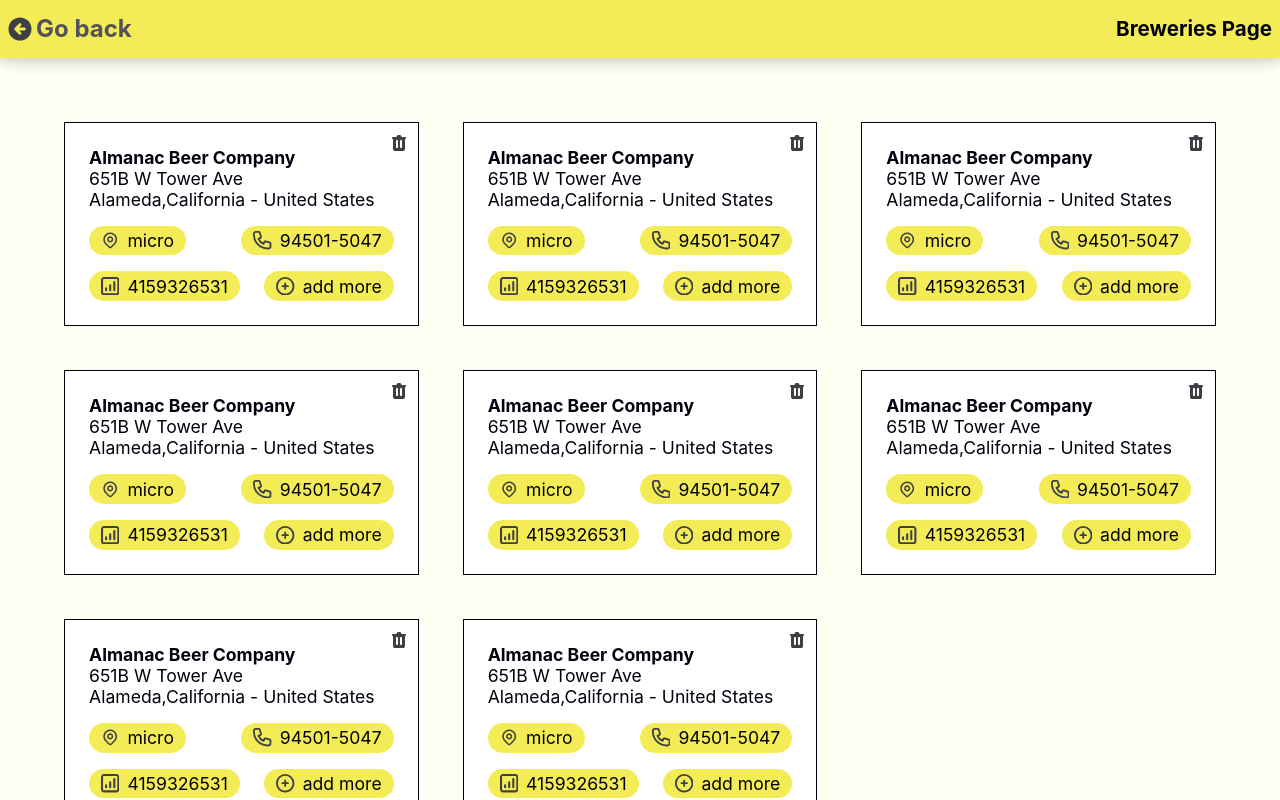
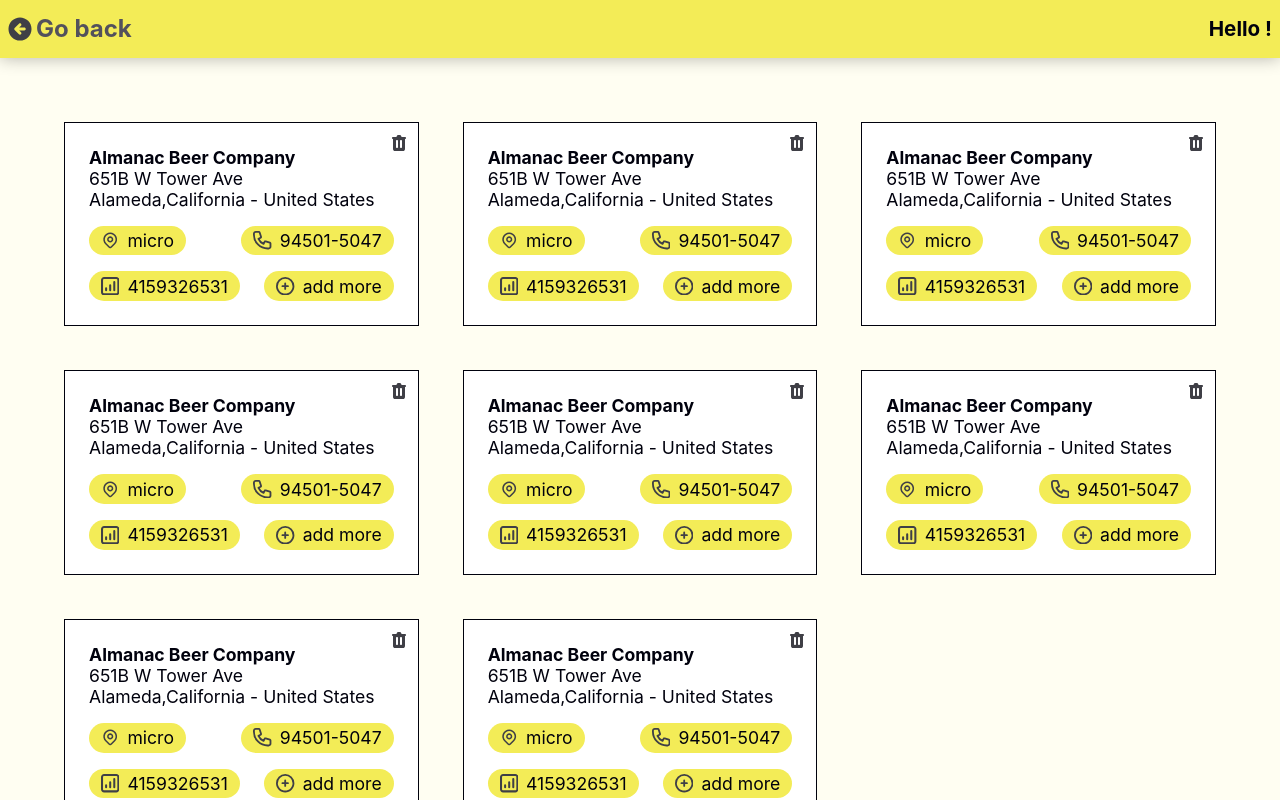
Before and after one commit to BrenoMaia98/BEES-project, a React (Create React App) app: page /breweries in a window 1280 px wide. Built offline with nearby package versions, Linux system fonts and the light colour scheme; the HTML template or start-up script is replaced by a standard one.

Commit message:
added username to Context

```diff
--- a/src/global/GlobalContext.tsx
+++ b/src/global/GlobalContext.tsx
@@ -1,23 +1,34 @@
 /* eslint-disable @typescript-eslint/no-empty-function */
 import React, { useContext, useMemo, useState } from 'react';
 
-const defaultValues = {
+type MyGlobalContextValue = {
+  globalTheme: 'light' | 'dark';
+  toggleTheme: () => void;
+  userName: string;
+  setUserName: (param: string) => void;
+};
+
+const defaultValues: MyGlobalContextValue = {
   globalTheme: 'light',
   toggleTheme: () => {},
+  userName: '',
+  setUserName: (name: string) => {},
 };
 
-const MyGlobalContext = React.createContext(defaultValues);
+const MyGlobalContext =
+  React.createContext<MyGlobalContextValue>(defaultValues);
 
 export const GlobalContextProvider: React.FC = ({ children }) => {
   const [globalTheme, setGlobalTheme] = useState<'light' | 'dark'>('light');
+  const [userName, setUserName] = useState('');
 
   const toggleTheme = () => {
     setGlobalTheme(globalTheme === 'light' ? 'dark' : 'light');
   };
 
   const contextValues = useMemo(
-    () => ({ globalTheme, toggleTheme }),
-    [toggleTheme, globalTheme]
+    () => ({ globalTheme, toggleTheme, userName, setUserName }),
+    [globalTheme, userName]
   );
 
   return (
--- a/src/pages/Breweries/Breweries.tsx
+++ b/src/pages/Breweries/Breweries.tsx
@@ -4,10 +4,13 @@
 import { RouteNames } from 'routes/RoutesUtils';
 
 import { ArrowBackIcon } from 'assets/icons';
+import { useGlobalContext } from 'global/GlobalContext';
 import BrewerieCard from './components/BrewerieCard/BrewerieCard';
 import { Container, Header, MainContent } from './styles.Breweries';
 
-const Breweries: React.FC = () => (
+const Breweries: React.FC = () => {
+  const { userName } = useGlobalContext();
+  return (
     <Container>
       <Header>
         <Link to={RouteNames.home}>
@@ -15,7 +18,7 @@
             <ArrowBackIcon /> <span>Go back</span>
           </div>
         </Link>
-      <h3>Breweries Page</h3>
+        <h3>Hello {userName}!</h3>
       </Header>
       <MainContent>
         <BrewerieCard />
@@ -30,5 +33,6 @@
       </MainContent>
     </Container>
   );
+};
 
 export default Breweries;
--- a/src/pages/Home/Home.tsx
+++ b/src/pages/Home/Home.tsx
@@ -5,6 +5,7 @@
 import Button, { ButtonProps } from 'components/Button/Button';
 
 import { BeeSrcImg } from 'assets/imgs';
+import { useGlobalContext } from 'global/GlobalContext';
 import {
   Container,
   Title,
@@ -26,6 +27,7 @@
     name: '',
     age: '',
   });
+  const { setUserName } = useGlobalContext();
 
   const checkFullName = () => fullNameRegex.test(nameValue);
 
@@ -45,6 +47,7 @@
     try {
       event.preventDefault();
       validateForm();
+      setUserName(nameValue);
       navigate(RouteNames.breweries, { replace: true }); // replace prevents the user to logout accidentally
     } catch ({ message }) {
       setError(
```
Lines whose indentation alone changed are shown as unchanged.
